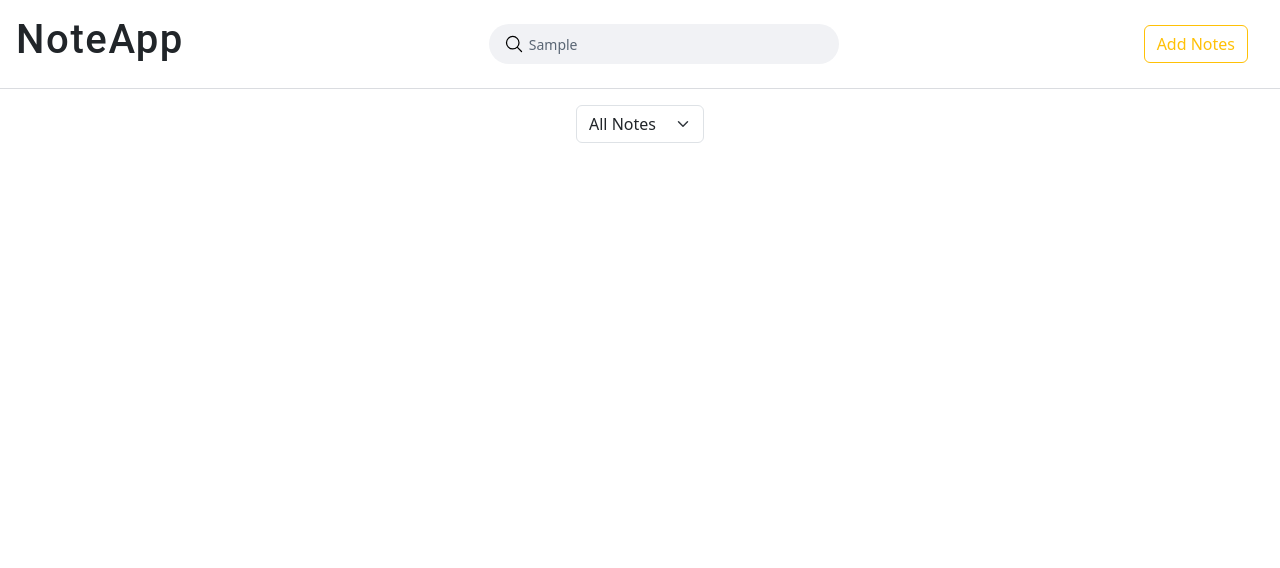
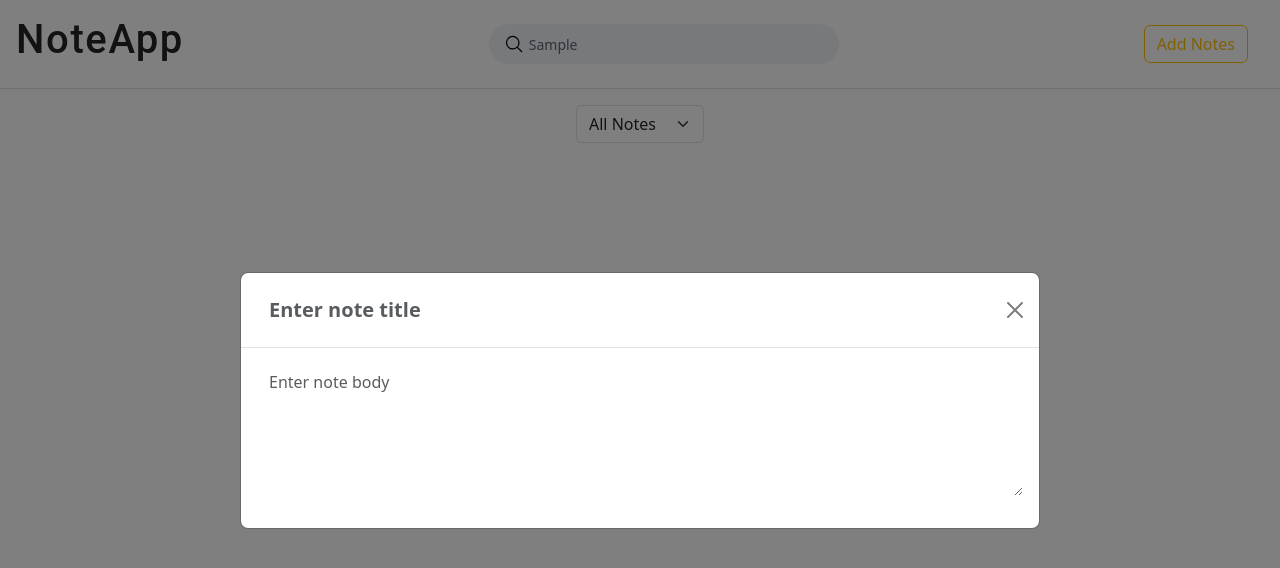
Before and after one commit to danielpaez-dev/NoteApp, a React (Vite) app in the folder frontend/noteapp/: page / in a window 1280 px wide. Both pictures are taken after typing "Sample" into the empty fields and a click on the button "Add Notes". Shown: the top 568 px of the page. Built offline with nearby package versions, Linux system fonts and the light colour scheme; no server answers.

Commit message:
feat: :sparkles: add note function added
no real functionality

```diff
--- a/frontend/noteapp/src/components/molecules/Option/option.jsx
+++ b/frontend/noteapp/src/components/molecules/Option/option.jsx
@@ -1,8 +1,11 @@
-import React from "react";
+import React, { useState } from "react";
 import "./Option.css";
 import Button from "react-bootstrap/Button";
+import NotesModal from "../../organisms/NotesModal/NotesModal";
 
 function Option({ type }) {
+  const [showModal, setShowModal] = useState(false); // Estado para controlar el modal
+
   const typeMap = {
     "Add Notes": "warning",
     "Delete Note": "danger",
@@ -10,11 +13,19 @@ function Option({ type }) {
     "View Note": "primary",
   };
 
-  const buttonVariant = typeMap[type] || "dark"; // default value
+  const buttonVariant = typeMap[type] || "dark"; // Valor predeterminado
+
+  const handleOpenModal = () => setShowModal(true);
+  const handleCloseModal = () => setShowModal(false);
 
   return (
     <div className="option">
-      <Button variant={`outline-${buttonVariant}`}>{type}</Button>
+      <Button variant={`outline-${buttonVariant}`} onClick={handleOpenModal}>
+        {type}
+      </Button>
+
+      {/* Modal */}
+      <NotesModal show={showModal} onHide={handleCloseModal} />
     </div>
   );
 }
--- /dev/null
+++ b/frontend/noteapp/src/components/organisms/NotesModal/NotesModal.css
@@ -0,0 +1,14 @@
+.note-input {
+  border: none !important;
+  box-shadow: none !important;
+}
+
+.note-input:focus {
+  border: none !important;
+  box-shadow: none !important;
+}
+
+#note-title {
+  font-size: 1.25rem;
+  font-weight: bold;
+}
--- /dev/null
+++ b/frontend/noteapp/src/components/organisms/NotesModal/NotesModal.jsx
@@ -0,0 +1,49 @@
+import React, { useState } from "react";
+import Modal from "react-bootstrap/Modal";
+import Form from "react-bootstrap/Form";
+import "draft-js/dist/Draft.css";
+import "./NotesModal.css";
+
+function NotesModal(props) {
+  const [title, setTitle] = useState(""); // State for the title
+  const [body, setBody] = useState(""); // State for the body
+
+  const handleSubmit = (e) => {
+    e.preventDefault();
+    console.log("Title:", title);
+    console.log("Body:", body);
+    props.onHide(); // Close the modal after submission
+  };
+
+  return (
+    <Modal {...props} size="lg" aria-labelledby="create-note-model" centered>
+      <Form onSubmit={handleSubmit} id="note-modal">
+        <Modal.Header closeButton>
+          <Form.Control
+            type="text"
+            placeholder="Enter note title"
+            value={title}
+            onChange={(e) => setTitle(e.target.value)}
+            id="note-title"
+            className="note-input"
+          />
+        </Modal.Header>
+        <Modal.Body>
+          <Form.Group className="mb-3">
+            <Form.Control
+              as="textarea"
+              rows={5}
+              placeholder="Enter note body"
+              value={body}
+              onChange={(e) => setBody(e.target.value)}
+              id="note-body"
+              className="note-input"
+            />
+          </Form.Group>
+        </Modal.Body>
+      </Form>
+    </Modal>
+  );
+}
+
+export default NotesModal;
```
